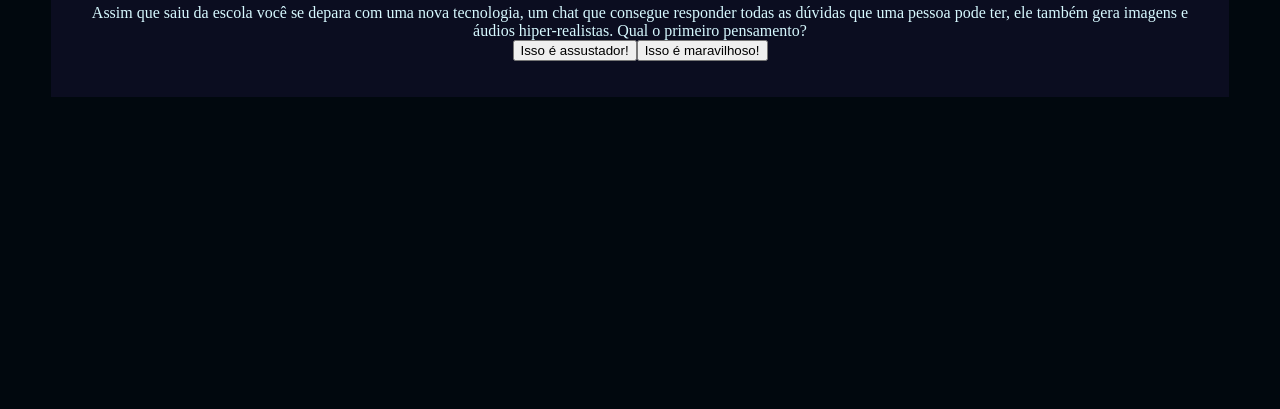
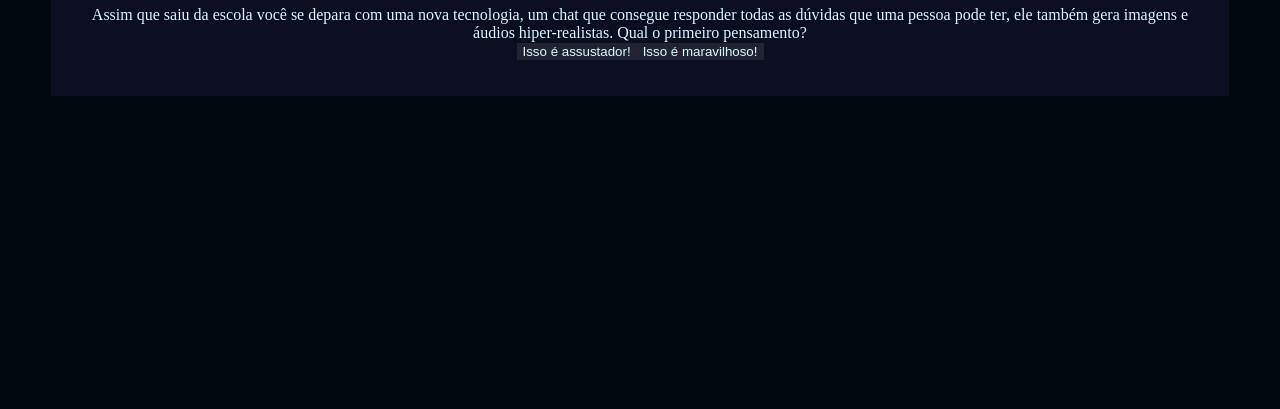
Before and after one commit to Caio12122007/utilizando-a-ia, a plain HTML site: page index.html in a window 1280 px wide. Shown: the part 407-816 px from the top of the page. Drawn offline with Linux system fonts and the light colour scheme.

Commit message:
17-9-2025
.

```diff
--- a/script.js
+++ b/script.js
@@ -78,8 +78,15 @@ let perguntaAtual;
 let historiaFinal  = "";
 
 function mostraPergunta(){
+    if(atual>= perguntas.length){
+mostraResultado();
+return;
+
+
+    }
     perguntaAtual = perguntas[atual];
     caixaPerguntas.textContent = perguntaAtual.enunciado;
+    caixaAlternativas.textContent = "";
     mostraAlternativas();
 }
 
@@ -94,7 +101,7 @@ function mostraAlternativas(){
 }
 function respostaSelecionada(opcaoSelecionada){
     const afirmacoes = opcaoSelecionada.afirmacao;
-    historiaFinal = afirmacoes +"";
+    historiaFinal = afirmacoes +" ";
     atual++;
     mostraPergunta();
 
--- a/style.css
+++ b/style.css
@@ -26,3 +26,16 @@ body{
 h1{
     color: var(--cor-destaque);
 }
+
+button{
+background-color: var(--cor-secundaria);
+color: var(--cor-texto);
+border: none;
+border-radius: 15px
+paddind: 15px
+
+}
+button:hover{
+background-color: var(--cor-principal);
+
+}
```
